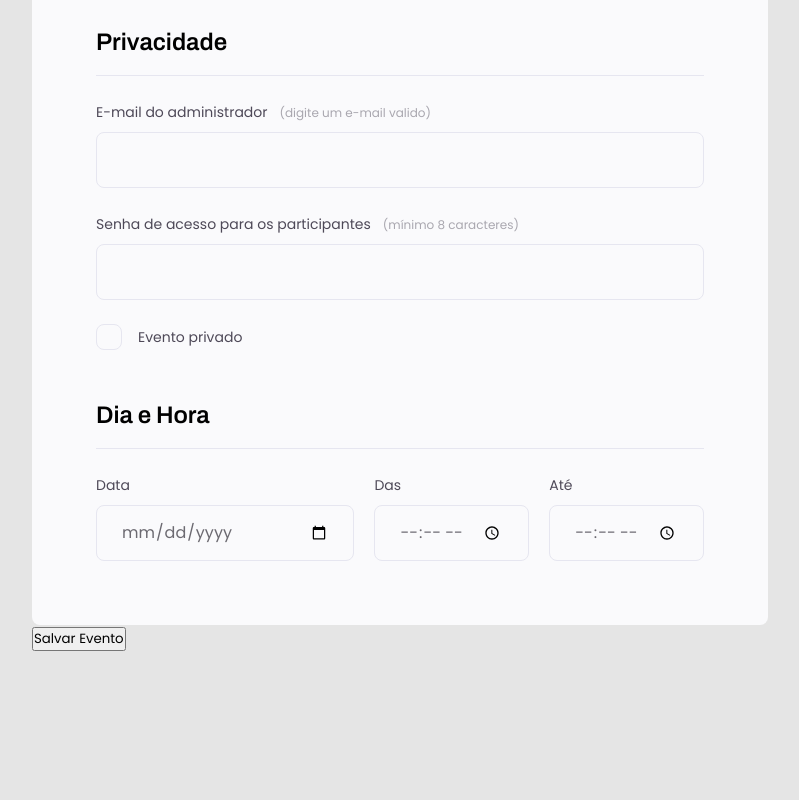
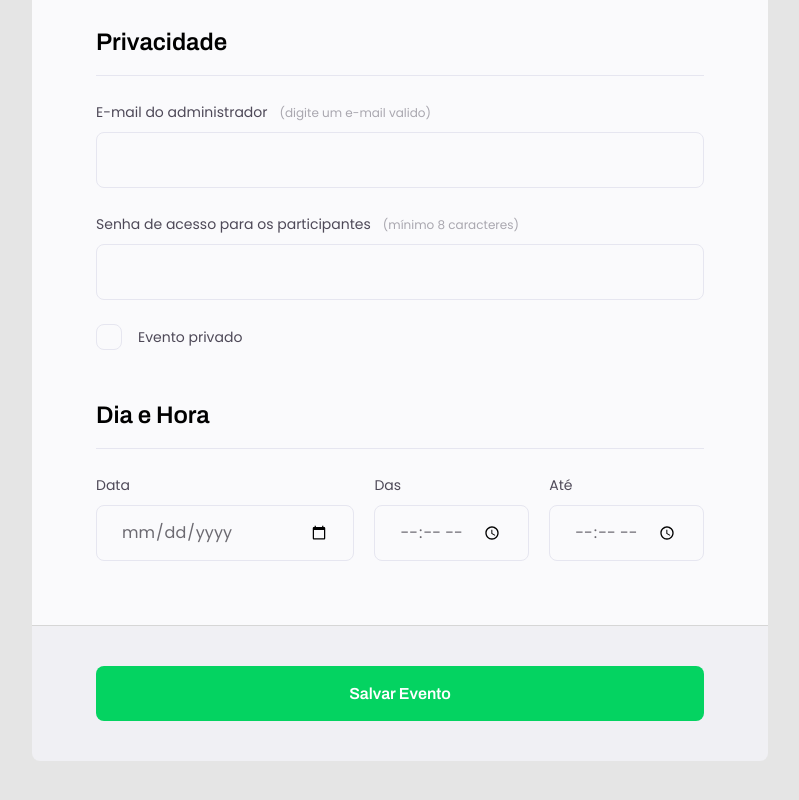
Before and after one commit to Lorena-Mattos/Projeto-nivel03-explorer, a plain HTML site: page index.html in a window 1280 px wide. Shown: the part 1082-1882 px from the top of the page, without its empty margins (240-1039 px from the left). Before the commit the page ends 1733 px from the top, so only its background shows below. Drawn offline with Linux system fonts and the light colour scheme.

Commit message:
estilizando botão salvar eventos

```diff
--- a/css/style.css
+++ b/css/style.css
@@ -4,7 +4,7 @@
   box-sizing: border-box;
 }
 
-body, input, button, select, textarea {
+body, input, select, textarea {
   font-family: 'Poppins', sans-serif;
 }
 
@@ -59,7 +59,7 @@ header p {
 form {
   margin-top: 38px;
   background: #FAFAFC;
-  border-radius: 8px;
+  border-radius: 8px 8px 0 0;
   min-height: 300px;
 
   padding: 64px;
@@ -199,3 +199,38 @@ fieldset legend {
 .checkbox-wrapper input:focus + label::before {
   outline: 2px solid black;
 }
+
+footer {
+  background: #F0F0F4;
+
+  height: 136px;
+
+  display: flex;
+  flex-direction: column;
+
+  padding: 40px 64px;
+
+  margin-bottom: 100px;
+
+  border-top: 1px solid #D6D6D6;
+  border-radius: 0 0 8px 8px;
+}
+
+footer .button {
+  height: 56px;
+  background: #04D361;
+  border: 0;
+  border-radius: 8px;
+
+  font-family: 'Archivo';
+
+  font-weight: 600;
+  font-size: 16px;
+  line-height: 26px;
+
+  color: #FFFFFF;
+}
+
+footer .button:hover {
+  background: #08a04c;
+}
```
